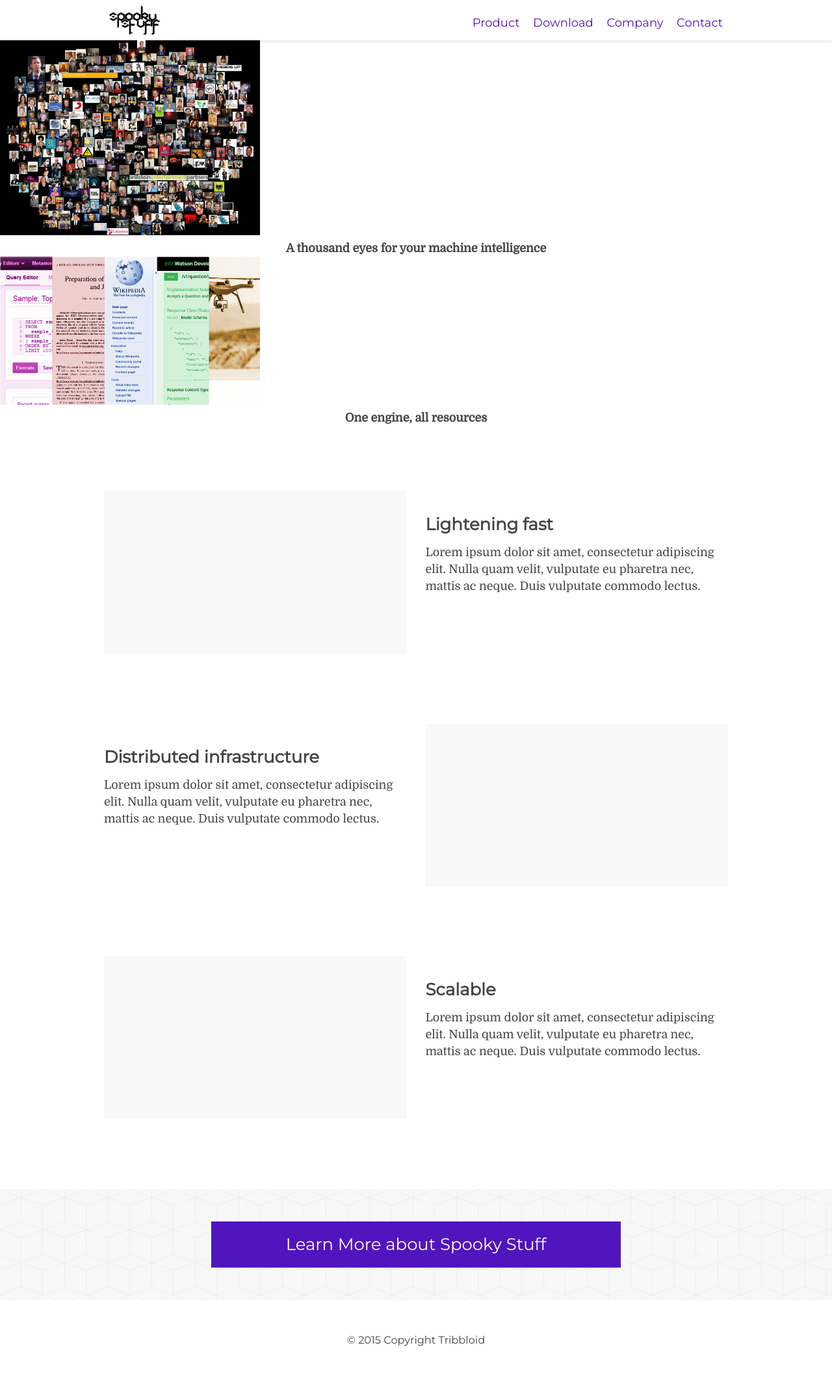
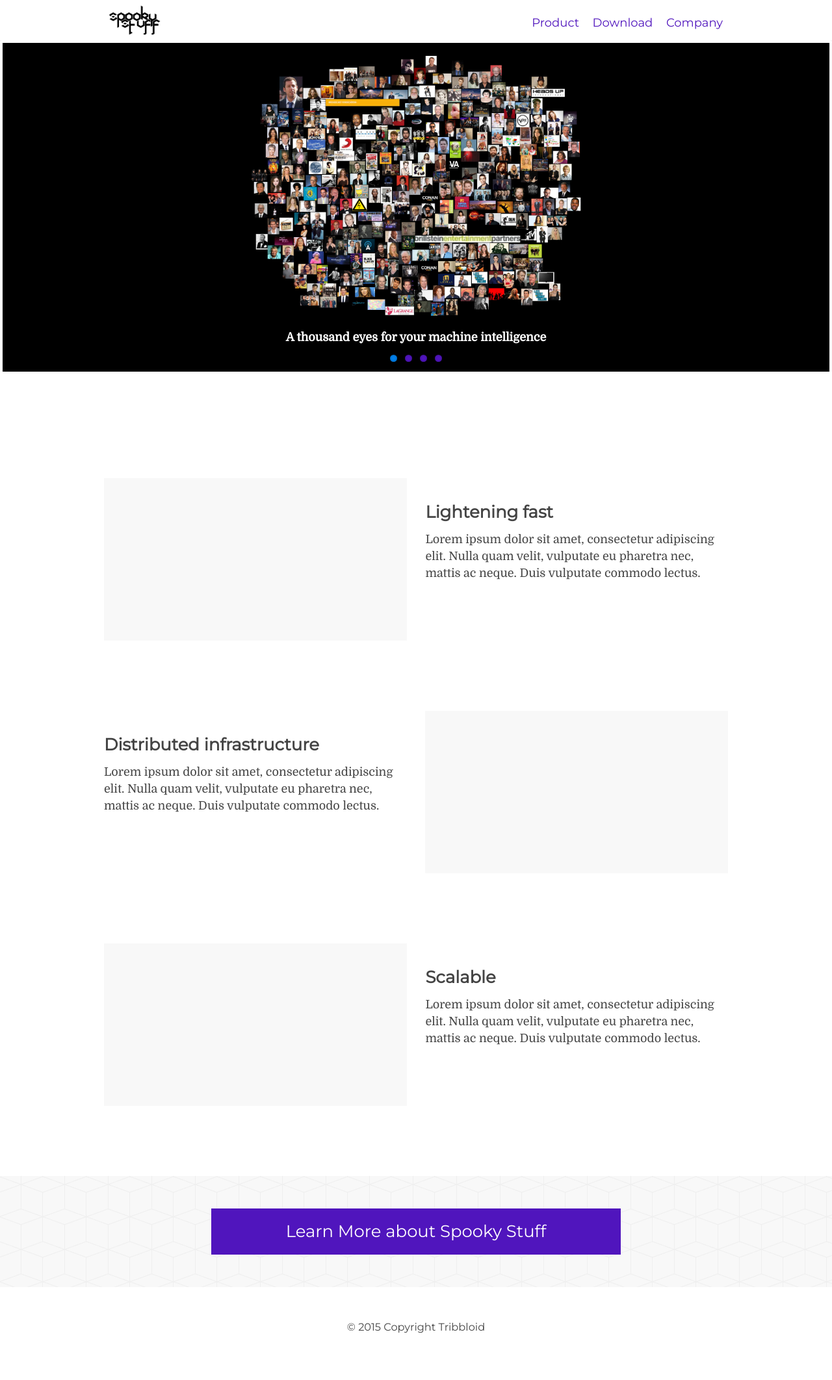
Before and after one commit to tribbloid/tribbloid.github.io, a Jekyll site: the page built from index.md, in a window 1280 px wide. Shown: the whole page at 65% size. Built offline with Jekyll 4.4.1, drawn with Linux system fonts in a browser that asks for light colours; nearby versions of some CDN libraries.

Commit message:
implemented content slider with flexslider

```diff
--- a/_data/navigation_primary_links.yml
+++ b/_data/navigation_primary_links.yml
@@ -11,6 +11,6 @@
   url: /company
   actual_url: /company/index.html
 
-- name: Contact
-  url: /contact
-  actual_url: /contact/index.html
+# - name: Contact
+#   url: /contact
+#   actual_url: /contact/index.html
--- a/_includes/slider.html
+++ b/_includes/slider.html
@@ -1,12 +1,13 @@
-<div class="slider">
-    {% for slide in site.data.slider %}
-    <div class="slide">
-<!-- debug -->
-<img WIDTH="400" class="slide-image" src="/images/slider/{{ slide.image }}" />
+<div data-slider class="slider flexslider">
+    <ul class="slides">
+        {% for slide in site.data.slider %}
+        <li class="slide {{ slide.css_class }}">
+            <img class="slide-image" src="/images/slider/{{ slide.image }}" />
 
-        <div class="slide-text-section">
-            <span class="slide-text">{{ slide.title }}</span>
-        </div>
-    </div>
-    {% endfor %}
+            <div class="slide-text-section">
+                <span class="slide-text">{{ slide.title }}</span>
+            </div>
+        </li>
+        {% endfor %}
+    </ul>
 </div>
--- /dev/null
+++ b/_sass/_flexslider.scss
@@ -0,0 +1,274 @@
+/*
+ * jQuery FlexSlider v2.5.0
+ * http://www.woothemes.com/flexslider/
+ *
+ * Copyright 2012 WooThemes
+ * Free to use under the GPLv2 and later license.
+ * http://www.gnu.org/licenses/gpl-2.0.html
+ *
+ * Contributing author: Tyler Smith (@mbmufffin)
+ *
+ */
+/* ====================================================================================================================
+ * FONT-FACE
+ * ====================================================================================================================*/
+@font-face {
+  font-family: 'flexslider-icon';
+  src: url('fonts/flexslider-icon.eot');
+  src: url('fonts/flexslider-icon.eot?#iefix') format('embedded-opentype'), url('fonts/flexslider-icon.woff') format('woff'), url('fonts/flexslider-icon.ttf') format('truetype'), url('fonts/flexslider-icon.svg#flexslider-icon') format('svg');
+  font-weight: normal;
+  font-style: normal;
+}
+/* ====================================================================================================================
+ * RESETS
+ * ====================================================================================================================*/
+.flex-container a:hover,
+.flex-slider a:hover,
+.flex-container a:focus,
+.flex-slider a:focus {
+  outline: none;
+}
+.slides,
+.slides > li,
+.flex-control-nav,
+.flex-direction-nav {
+  margin: 0;
+  padding: 0;
+  list-style: none;
+}
+.flex-pauseplay span {
+  text-transform: capitalize;
+}
+/* ====================================================================================================================
+ * BASE STYLES
+ * ====================================================================================================================*/
+.flexslider {
+  margin: 0;
+  padding: 0;
+}
+.flexslider .slides > li {
+  display: none;
+  -webkit-backface-visibility: hidden;
+}
+.flexslider .slides img {
+  width: 100%;
+  display: block;
+}
+.flexslider .slides:after {
+  content: "\0020";
+  display: block;
+  clear: both;
+  visibility: hidden;
+  line-height: 0;
+  height: 0;
+}
+html[xmlns] .flexslider .slides {
+  display: block;
+}
+* html .flexslider .slides {
+  height: 1%;
+}
+.no-js .flexslider .slides > li:first-child {
+  display: block;
+}
+/* ====================================================================================================================
+ * DEFAULT THEME
+ * ====================================================================================================================*/
+.flexslider {
+  margin: 0 0 60px;
+  background: #ffffff;
+  border: 4px solid #ffffff;
+  position: relative;
+  zoom: 1;
+  -webkit-border-radius: 4px;
+  -moz-border-radius: 4px;
+  border-radius: 4px;
+  -webkit-box-shadow: '' 0 1px 4px rgba(0, 0, 0, 0.2);
+  -moz-box-shadow: '' 0 1px 4px rgba(0, 0, 0, 0.2);
+  -o-box-shadow: '' 0 1px 4px rgba(0, 0, 0, 0.2);
+  box-shadow: '' 0 1px 4px rgba(0, 0, 0, 0.2);
+}
+.flexslider .slides {
+  zoom: 1;
+}
+.flexslider .slides img {
+  height: auto;
+}
+.flex-viewport {
+  max-height: 2000px;
+  -webkit-transition: all 1s ease;
+  -moz-transition: all 1s ease;
+  -ms-transition: all 1s ease;
+  -o-transition: all 1s ease;
+  transition: all 1s ease;
+}
+.loading .flex-viewport {
+  max-height: 300px;
+}
+.carousel li {
+  margin-right: 5px;
+}
+.flex-direction-nav {
+  *height: 0;
+}
+.flex-direction-nav a {
+  text-decoration: none;
+  display: block;
+  width: 40px;
+  height: 40px;
+  margin: -20px 0 0;
+  position: absolute;
+  top: 50%;
+  z-index: 10;
+  overflow: hidden;
+  opacity: 0;
+  cursor: pointer;
+  color: rgba(0, 0, 0, 0.8);
+  text-shadow: 1px 1px 0 rgba(255, 255, 255, 0.3);
+  -webkit-transition: all 0.3s ease-in-out;
+  -moz-transition: all 0.3s ease-in-out;
+  -ms-transition: all 0.3s ease-in-out;
+  -o-transition: all 0.3s ease-in-out;
+  transition: all 0.3s ease-in-out;
+}
+.flex-direction-nav a:before {
+  font-family: "flexslider-icon";
+  font-size: 40px;
+  display: inline-block;
+  content: '\f001';
+  color: rgba(0, 0, 0, 0.8);
+  text-shadow: 1px 1px 0 rgba(255, 255, 255, 0.3);
+}
+.flex-direction-nav a.flex-next:before {
+  content: '\f002';
+}
+.flex-direction-nav .flex-prev {
+  left: -50px;
+}
+.flex-direction-nav .flex-next {
+  right: -50px;
+  text-align: right;
+}
+.flexslider:hover .flex-direction-nav .flex-prev {
+  opacity: 0.7;
+  left: 10px;
+}
+.flexslider:hover .flex-direction-nav .flex-prev:hover {
+  opacity: 1;
+}
+.flexslider:hover .flex-direction-nav .flex-next {
+  opacity: 0.7;
+  right: 10px;
+}
+.flexslider:hover .flex-direction-nav .flex-next:hover {
+  opacity: 1;
+}
+.flex-direction-nav .flex-disabled {
+  opacity: 0!important;
+  filter: alpha(opacity=0);
+  cursor: default;
+}
+.flex-pauseplay a {
+  display: block;
+  width: 20px;
+  height: 20px;
+  position: absolute;
+  bottom: 5px;
+  left: 10px;
+  opacity: 0.8;
+  z-index: 10;
+  overflow: hidden;
+  cursor: pointer;
+  color: #000;
+}
+.flex-pauseplay a:before {
+  font-family: "flexslider-icon";
+  font-size: 20px;
+  display: inline-block;
+  content: '\f004';
+}
+.flex-pauseplay a:hover {
+  opacity: 1;
+}
+.flex-pauseplay a.flex-play:before {
+  content: '\f003';
+}
+.flex-control-nav {
+  width: 100%;
+  position: absolute;
+  bottom: -40px;
+  text-align: center;
+}
+.flex-control-nav li {
+  margin: 0 6px;
+  display: inline-block;
+  zoom: 1;
+  *display: inline;
+}
+.flex-control-paging li a {
+  width: 11px;
+  height: 11px;
+  display: block;
+  background: #666;
+  background: rgba(0, 0, 0, 0.5);
+  cursor: pointer;
+  text-indent: -9999px;
+  -webkit-box-shadow: inset 0 0 3px rgba(0, 0, 0, 0.3);
+  -moz-box-shadow: inset 0 0 3px rgba(0, 0, 0, 0.3);
+  -o-box-shadow: inset 0 0 3px rgba(0, 0, 0, 0.3);
+  box-shadow: inset 0 0 3px rgba(0, 0, 0, 0.3);
+  -webkit-border-radius: 20px;
+  -moz-border-radius: 20px;
+  border-radius: 20px;
+}
+.flex-control-paging li a:hover {
+  background: #333;
+  background: rgba(0, 0, 0, 0.7);
+}
+.flex-control-paging li a.flex-active {
+  background: #000;
+  background: rgba(0, 0, 0, 0.9);
+  cursor: default;
+}
+.flex-control-thumbs {
+  margin: 5px 0 0;
+  position: static;
+  overflow: hidden;
+}
+.flex-control-thumbs li {
+  width: 25%;
+  float: left;
+  margin: 0;
+}
+.flex-control-thumbs img {
+  width: 100%;
+  height: auto;
+  display: block;
+  opacity: .7;
+  cursor: pointer;
+  -webkit-transition: all 1s ease;
+  -moz-transition: all 1s ease;
+  -ms-transition: all 1s ease;
+  -o-transition: all 1s ease;
+  transition: all 1s ease;
+}
+.flex-control-thumbs img:hover {
+  opacity: 1;
+}
+.flex-control-thumbs .flex-active {
+  opacity: 1;
+  cursor: default;
+}
+/* ====================================================================================================================
+ * RESPONSIVE
+ * ====================================================================================================================*/
+@media screen and (max-width: 860px) {
+  .flex-direction-nav .flex-prev {
+    opacity: 1;
+    left: 10px;
+  }
+  .flex-direction-nav .flex-next {
+    opacity: 1;
+    right: 10px;
+  }
+}
--- a/_sass/_learn_more_cta.scss
+++ b/_sass/_learn_more_cta.scss
@@ -9,10 +9,6 @@
     .button {
         @include col(12/12);
         padding: 10px 0;
-
-        &:hover {
-            background: $blue;
-        }
     }
 }
 
--- a/_sass/_slider.scss
+++ b/_sass/_slider.scss
@@ -1,16 +1,71 @@
 /* Slider */
+$slider_height: 400px;
+
 .slider {
     .slide {
+        padding: $padding_vertical_mobile 0;
+        background: $light_grey;
+
         .slide-image {
             max-width: 100%;
+            max-height: 400px;
+            margin: 0 auto;
+            display: block;
         }
 
         .slide-text-section {
             text-align: center;
+            padding: $padding_vertical_mobile 0;
         }
 
         .slide-text {
             font-weight: 700;
         }
+
+        // special CSS classes specified in slider.yml
+        &.slide-eyes {
+            background: black;
+            color: white;
+        }
+
+        &.slide-one-engine {}
+    }
+
+    @media #{$desktop} {
+        .slider {
+
+            .slide {
+                padding: $padding_vertical_desktop 0;
+            }
+        }
     }
 }
+
+// Flexslider overrides
+.flexslider {
+    .slides {
+        img {
+            width: auto;
+        }
+    }
+}
+.flex-control-nav {
+    margin: 0;
+    bottom: 0px;
+}
+
+.flex-control-paging li a {
+    background: $purple;
+
+    &:hover {
+        background: lighten($purple, 15%);
+    }
+
+    &.flex-active {
+        background: $blue;
+    }
+}
+
+.flex-direction-nav {
+    display: none;
+}
--- a/css/style.scss
+++ b/css/style.scss
@@ -11,6 +11,7 @@
 @import '_type_scale'; // typography
 @import '_variables'; // colours, values
 @import '_mixins'; // mixins
+@import '_flexslider'; // content slider
 @import '_fancybox'; // fancybox iframe lightbox
 
 /* Global styles */
--- a/js/scripts.js
+++ b/js/scripts.js
@@ -5,7 +5,22 @@
     $(function () {
         // DOM ready
         mobileMenu();
+        initContentSlider();
+        demoIframeSetup();
     });
+
+
+    /**
+     * Initializes the content slider on the home page
+     * @return {null}
+     */
+    function initContentSlider() {
+        setTimeout(function () {
+            $('[data-slider]').flexslider({
+                animation: 'slide'
+            });
+        }, 500);
+    }
 
 
     /**
@@ -29,29 +44,32 @@
         });
     }
 
-    // when disabling default iOS a:active highlight, this allows custom :active styles to show
-    document.addEventListener('touchstart', function() {}, true);
-
-    // Demo iframes
+    /**
+     * Sets up the iframe demos using Fancybox
+     * @return {null}
+     */
+    function demoIframeSetup() {
         $(".fancybox").fancybox({
-        // width: '70%',
-        // height: '70%',
             width: '900px',
             height: '550px',
-        // margin: [120,20,30,20],
-        openEffect:"elastic",
-        closeEffect:"fade",
-        overlayOpacity:"0.2",
+            openEffect: 'elastic',
+            closeEffect: 'fade',
+            overlayOpacity: '0.2',
             helpers:{
                 title: {
-                type:"inside"
+                    type: 'inside'
                 },
                 overlay:{
                     css: {
-                    "background-color":"rgba(0,0,0,0.6)"
-                    // "background-color":"rgba(80,21,186,0.6)"
+                        'background-color': 'rgba(0,0,0,0.6)'
                     }
                 }
             }
         });
+    }
+
+    // when disabling default iOS a:active highlight, this allows custom :active styles to show
+    document.addEventListener('touchstart', function() {}, true);
+
+
 })(window.jQuery, window.Modernizr, window, document);
```
Also changed, not shown: _data/compass.yml (deleted, +0 -10 lines), _data/slider.yml (+12 -0 lines), js/vendor.js, 5 other files. Lines whose indentation alone changed are shown as unchanged.
